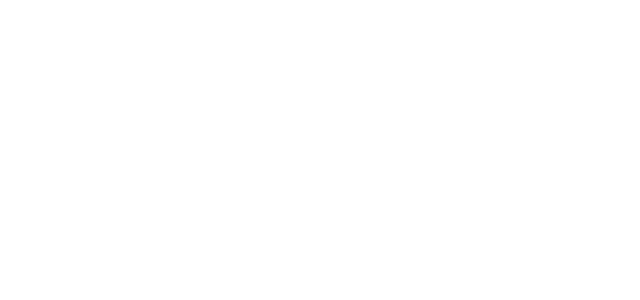
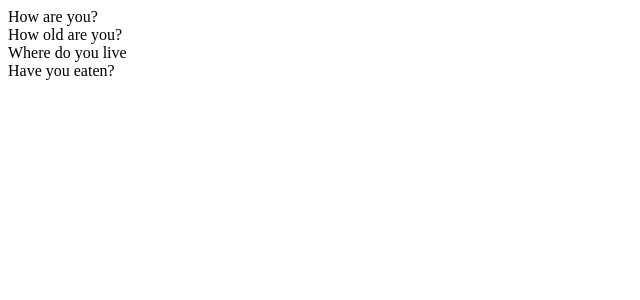
Before and after one commit to jmdmacapagal/FlashCards, a React (Create React App) app: page / in a window 1280 px wide. Shown: the top 300 px of the page, without its empty margins (0-640 px from the left). Built offline with nearby package versions, Linux system fonts and the light colour scheme.

Commit message:
created a mock up where I can get data and display it

```diff
--- a/src/components/App.js
+++ b/src/components/App.js
@@ -1,10 +1,32 @@
 import React, { Component } from 'react'
+import FlashCard from './FlashCard'
+import data from './data'
+const flashCardData = data()
 
 export default class App extends Component {
+    state = {
+        flashCards: []
+    }
+
+    componentDidMount() {
+        this.setState({
+            flashCards: flashCardData
+        })
+    }
+
+    flashCardList = () => {
+        const data = this.state.flashCards.map((data, i) => {
+            return <FlashCard key={i} data={data} />
+        })
+
+        return data
+    }
+
+
     render() {
         return (
             <div>
-
+                { this.flashCardList()}
             </div>
         )
     }
--- /dev/null
+++ b/src/components/FlashCard.js
@@ -0,0 +1,14 @@
+import React from 'react'
+
+const FlashCard = ({ data }) => {
+    console.log(data)
+    return (
+        <div>
+            <div>
+                {data.front}
+            </div>
+        </div>
+    )
+}
+
+export default FlashCard
--- a/src/components/data.js
+++ b/src/components/data.js
@@ -1,5 +1,5 @@
 
-const data = [
+const data = () => [
     {
         front: 'How are you?',
         back: 'Kamusta ka?'
@@ -16,5 +16,6 @@ const data = [
         front: 'Have you eaten?',
         back: 'Kumain ka na ba?'
     },
+]
 
-]
+export default data
```
